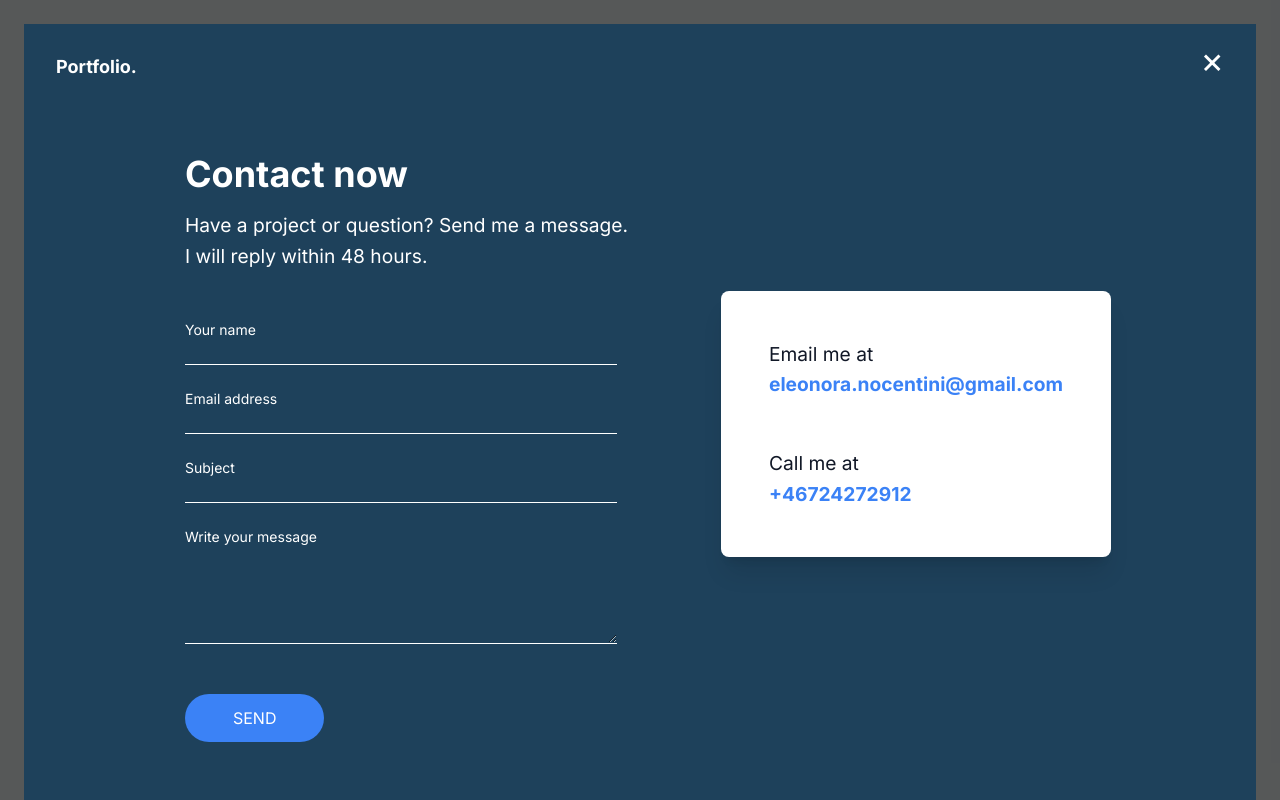
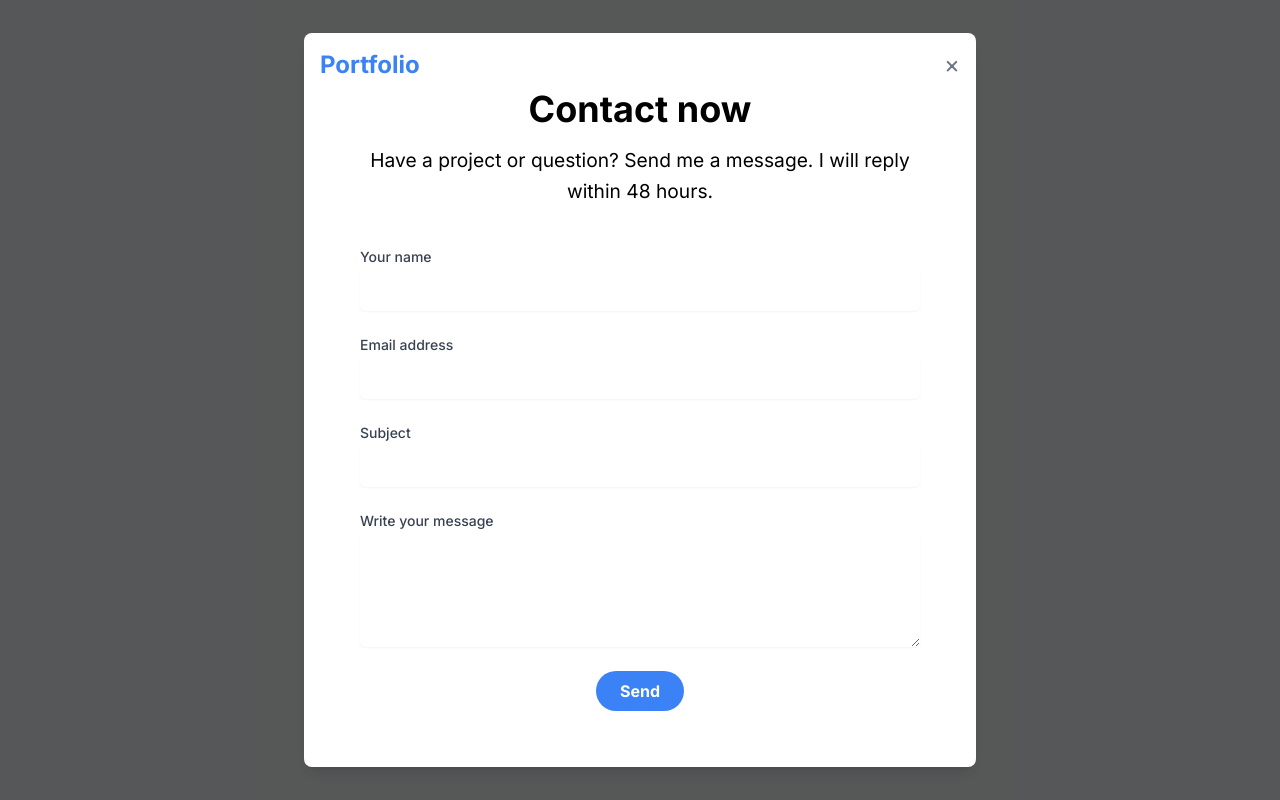
Before and after one commit to Elli2022/my-portfolio, a Next.js app: page /contact in a window 1280 px wide. Built offline with nearby package versions, Linux system fonts and the light colour scheme.

Commit message:
fixed some styling in Modal.tsx + fixed POST email

```diff
--- a/src/app/components/Modal.tsx
+++ b/src/app/components/Modal.tsx
@@ -1,3 +1,4 @@
+// src/app/components/Modal.tsx
 "use client";
 
 import { MouseEventHandler, useCallback, useEffect, useRef } from "react";
@@ -37,13 +38,13 @@ export default function Modal({ children }: { children: React.ReactNode }) {
   return (
     <div
       ref={overlay}
-      className="fixed inset-0 z-10 bg-black/60"
+      className="fixed inset-0 z-10 bg-black/60 flex items-center justify-center"
       onClick={onClick}
     >
-      <div ref={wrapper} className="relative p-6 mx-auto w-full h-full ">
+      <div ref={wrapper} className="relative bg-white rounded-lg shadow-lg max-w-2xl w-full mx-4 p-6">
         <button
           onClick={onDismiss}
-          className="absolute top-10 right-14 text-white text-4xl"
+          className="absolute top-4 right-4 text-gray-500 hover:text-gray-700 text-2xl"
           aria-label="Close"
         >
           &times;
--- a/src/app/contact/page.tsx
+++ b/src/app/contact/page.tsx
@@ -1,115 +1,146 @@
-// src/pages/contact.tsx
+// src/app/contact/page.tsx
 "use client";
 
-import React from "react";
+import { useState } from "react";
+import Modal from "@/app/components/Modal";
 import Link from "next/link";
-import { useRouter } from "next/navigation";
-import Modal from "../components/Modal";
 
 const ContactPage = () => {
+  const [formData, setFormData] = useState({
+    name: "",
+    email: "",
+    subject: "",
+    message: ""
+  });
+
+  const [isLoading, setIsLoading] = useState(false);
+  const [error, setError] = useState<string | null>(null);
+  const [success, setSuccess] = useState(false);
+
+  const handleChange = (e: React.ChangeEvent<HTMLInputElement | HTMLTextAreaElement>) => {
+    const { id, value } = e.target;
+    setFormData((prev) => ({
+      ...prev,
+      [id]: value
+    }));
+  };
+
+  const handleSubmit = async (e: React.FormEvent) => {
+    e.preventDefault();
+    setIsLoading(true);
+    setError(null);
+    setSuccess(false);
+
+    try {
+      const response = await fetch("/api/contact", {
+        method: "POST",
+        headers: {
+          "Content-Type": "application/json"
+        },
+        body: JSON.stringify(formData)
+      });
+
+      if (response.ok) {
+        setSuccess(true);
+        setFormData({
+          name: "",
+          email: "",
+          subject: "",
+          message: ""
+        });
+      } else {
+        const data = await response.json();
+        setError(data.error || "Something went wrong.");
+      }
+    } catch (err) {
+      setError("Something went wrong.");
+    } finally {
+      setIsLoading(false);
+    }
+  };
+
   return (
     <Modal>
-      <div className="min-h-screen bg-[#1E415B] text-white flex flex-col justify-center">
-        <div className="container mx-auto px-4">
-          {/* Home-link */}
-          <div className="absolute top-10 left-14 text-white text-4xl">
-            <Link href="/home" className="text-white font-bold text-lg">
-              Portfolio.
+      <div className="bg-white rounded-lg p-8">
+        <div className="absolute top-4 left-4 text-2xl">
+          <Link href="/" className="text-blue-500 font-bold">
+            Portfolio
           </Link>
         </div>
 
-          <div className="flex flex-wrap justify-center gap-10 ml-4">
-            <div className="flex-1 max-w-md">
         <div className="text-center mb-10">
-                <h1 className="text-4xl font-bold mb-4 text-left mt-12">
-                  Contact now
-                </h1>
-                <p className="mb-12 text-left">
-                  Have a project or question? Send me a message. I will reply
-                  within 48 hours.
+          <h1 className="text-4xl font-bold mb-4">Contact now</h1>
+          <p className="mb-6">
+            Have a project or question? Send me a message. I will reply within 48 hours.
           </p>
         </div>
 
-              {/* Kontaktformulär*/}
-              <form className="space-y-6 mr-4">
+        {error && <div className="text-red-500 mb-4">{error}</div>}
+        {success && <div className="text-green-500 mb-4">Message sent successfully!</div>}
+
+        <form onSubmit={handleSubmit} className="space-y-6">
           <div>
-                  <label htmlFor="name" className="block text-sm mt-12 mr-12">
+            <label htmlFor="name" className="block text-sm font-medium text-gray-700">
               Your name
             </label>
             <input
               type="text"
               id="name"
-                    className="w-full bg-transparent border-white border-b border-gray-600 focus:ring-0 text-white"
+              value={formData.name}
+              onChange={handleChange}
+              className="mt-1 p-2 block w-full border-gray-300 rounded-md shadow-sm focus:ring-blue-500 focus:border-blue-500"
+              required
             />
           </div>
           <div>
-                  <label htmlFor="email" className="block text-sm ">
+            <label htmlFor="email" className="block text-sm font-medium text-gray-700">
               Email address
             </label>
             <input
               type="email"
               id="email"
-                    className="w-full bg-transparent border-white border-b border-gray-600 focus:ring-0 text-white"
+              value={formData.email}
+              onChange={handleChange}
+              className="mt-1 p-2 block w-full border-gray-300 rounded-md shadow-sm focus:ring-blue-500 focus:border-blue-500"
+              required
             />
           </div>
           <div>
-                  <label htmlFor="subject" className="block text-sm ">
+            <label htmlFor="subject" className="block text-sm font-medium text-gray-700">
               Subject
             </label>
             <input
               type="text"
               id="subject"
-                    className="w-full bg-transparent border-white border-b border-gray-600 focus:ring-0 text-white"
+              value={formData.subject}
+              onChange={handleChange}
+              className="mt-1 p-2 block w-full border-gray-300 rounded-md shadow-sm focus:ring-blue-500 focus:border-blue-500"
+              required
             />
           </div>
           <div>
-                  <label htmlFor="message" className="block text-sm ">
+            <label htmlFor="message" className="block text-sm font-medium text-gray-700">
               Write your message
             </label>
             <textarea
               id="message"
               rows={4}
-                    className="w-full bg-transparent border-white border-b border-gray-600 focus:ring-0 text-white"
+              value={formData.message}
+              onChange={handleChange}
+              className="mt-1 p-2 block w-full border-gray-300 rounded-md shadow-sm focus:ring-blue-500 focus:border-blue-500"
+              required
             ></textarea>
           </div>
-                <div className="flex-left justify-center mb-4 md:mb-6">
+          <div className="flex justify-center">
             <button
               type="submit"
-                    className="py-2 px-8 md:py-2.5 md:px-10 lg:py-3 lg:px-12 text-xs md:text-sm lg:text-base bg-blue-500 text-white uppercase rounded-full cursor-pointer no-underline transition-colors duration-300 ease inline-block mt-5"
+              className="py-2 px-6 bg-blue-500 text-white font-bold rounded-full hover:bg-blue-600 transition-colors"
+              disabled={isLoading}
             >
-                    Send
+              {isLoading ? "Sending..." : "Send"}
             </button>
           </div>
         </form>
-            </div>
-
-            {/* Vit container för kontaktinformation */}
-            <div className=" max-w-md mt-auto mb-auto ml-12">
-              <div className="bg-white text-gray-900 p-12 rounded-lg shadow-xl">
-                <div className="text-left">
-                  <p className="mb-12">
-                    Email me at <br />
-                    <a
-                      href="mailto:my@gmail.com"
-                      className="text-blue-500 font-bold"
-                    >
-                      eleonora.nocentini@gmail.com
-                    </a>
-                  </p>
-                  <p className="mt-12">
-                    Call me at <br />
-                    <a
-                      href="tel:+1-402-4983"
-                      className="text-blue-500 font-bold"
-                    >
-                      +46724272912
-                    </a>
-                  </p>
-                </div>
-              </div>
-            </div>
-          </div>
-        </div>
       </div>
     </Modal>
   );
--- /dev/null
+++ b/src/pages/api/contact.ts
@@ -0,0 +1,40 @@
+// src/pages/api/contact.ts
+import { NextApiRequest, NextApiResponse } from 'next';
+import nodemailer from 'nodemailer';
+
+const handler = async (req: NextApiRequest, res: NextApiResponse) => {
+  if (req.method === 'POST') {
+    const { name, email, subject, message } = req.body;
+
+    if (!name || !email || !subject || !message) {
+      return res.status(400).json({ error: 'All fields are required.' });
+    }
+
+    const transporter = nodemailer.createTransport({
+      service: 'gmail',
+      auth: {
+        user: process.env.GMAIL_USER,
+        pass: process.env.GMAIL_PASS,
+      },
+    });
+
+    const mailOptions = {
+      from: email,
+      to: 'eleonora.nocentini@gmail.com',
+      subject: `${subject} - from ${name}`,
+      text: message,
+    };
+
+    try {
+      await transporter.sendMail(mailOptions);
+      return res.status(200).json({ message: 'Email sent successfully!' });
+    } catch (error) {
+      return res.status(500).json({ error: 'Failed to send email.' });
+    }
+  } else {
+    res.setHeader('Allow', ['POST']);
+    res.status(405).end(`Method ${req.method} Not Allowed`);
+  }
+};
+
+export default handler;
```
Also changed, not shown: package.json (+7 -5 lines), 1 other file (tests, documents, lock files or other folders). Lines whose indentation alone changed are shown as unchanged.
